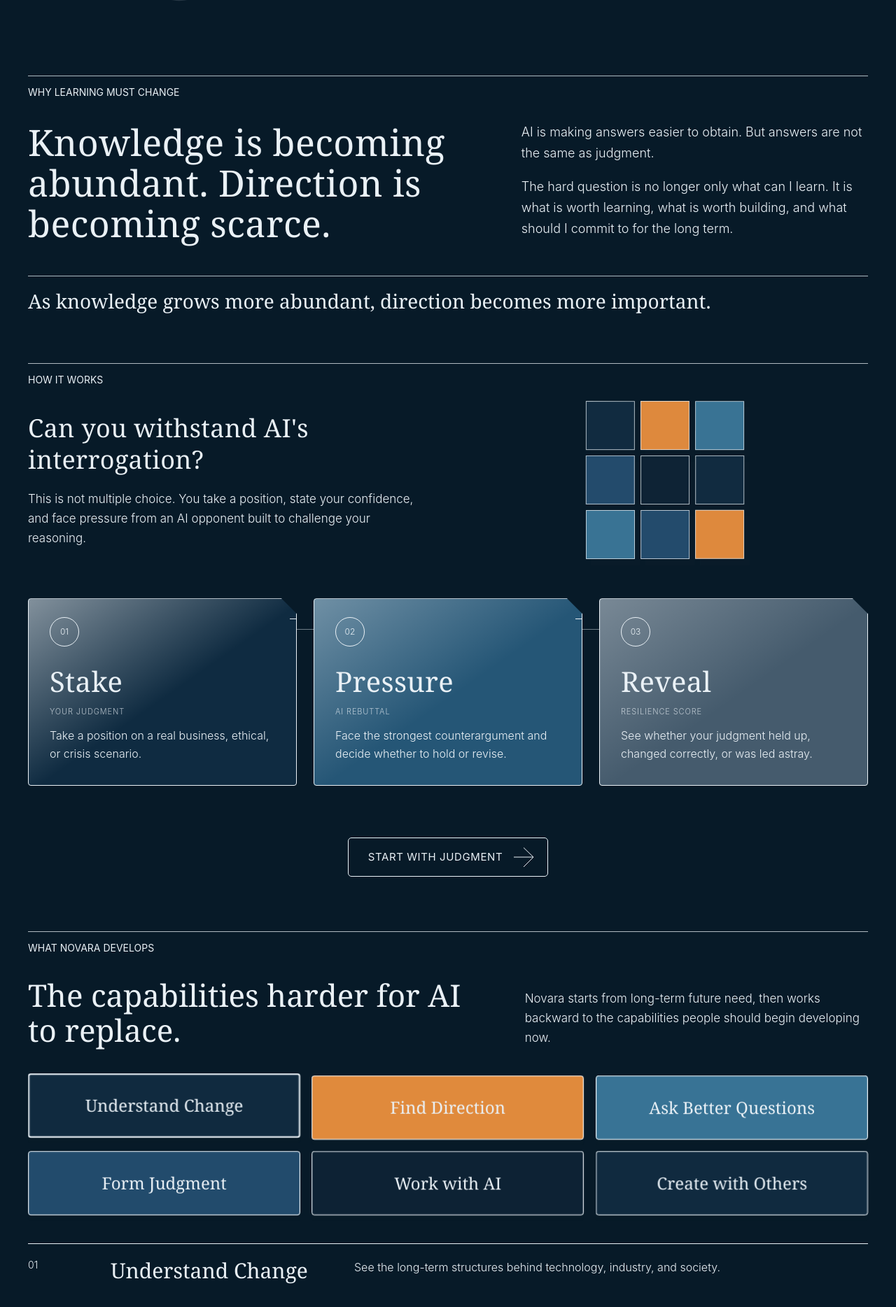
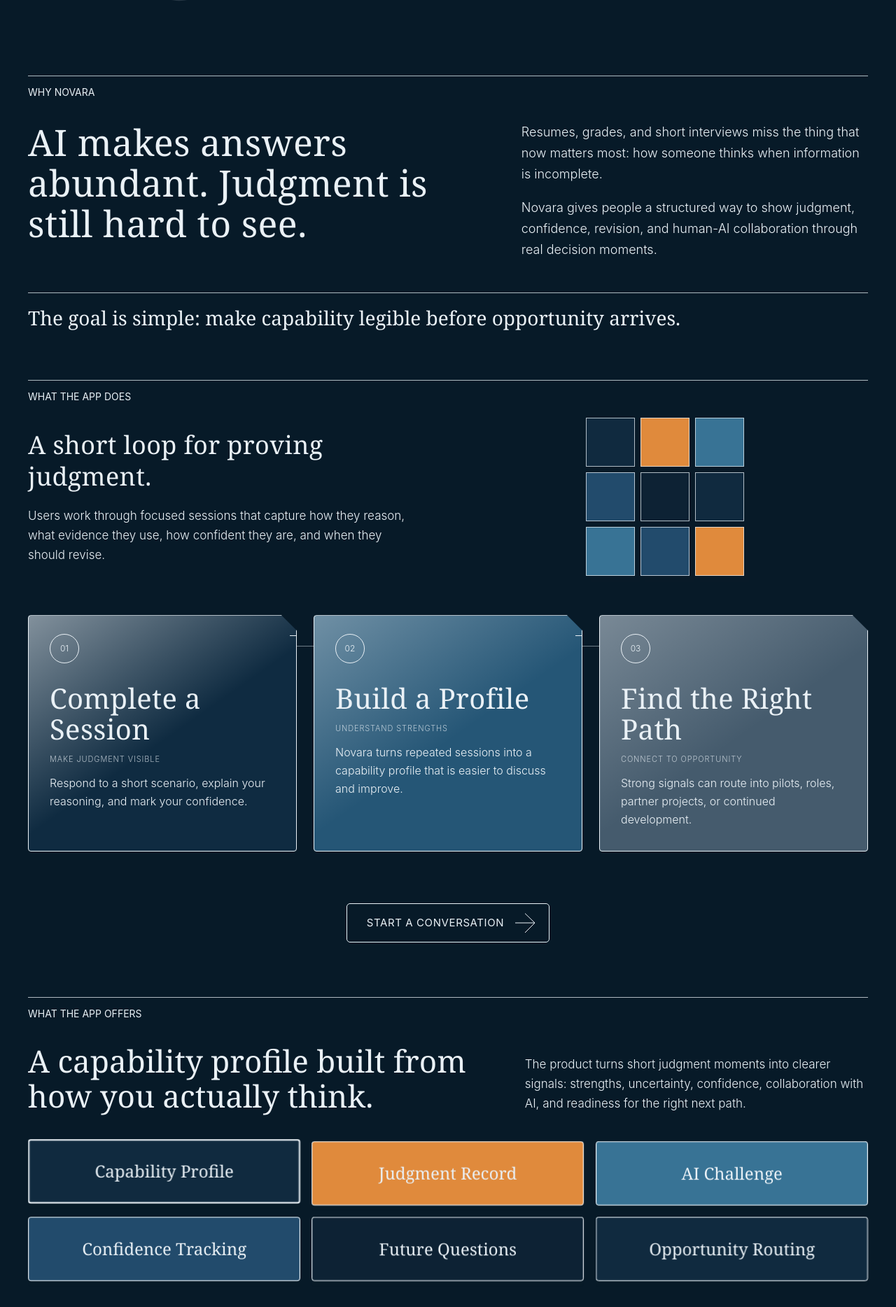
Before and after one commit to ricardozuloaga1/novara-website-source-code, a React (Vite) app: page / in a window 1280 px wide. Shown: the part 880-2748 px from the top of the page at 70% size. Built offline with nearby package versions, Linux system fonts and the light colour scheme.

Commit message:
Make Novara site contact-first

```diff
--- a/src/App.tsx
+++ b/src/App.tsx
@@ -2,71 +2,71 @@ import { useEffect, useRef, useState } from "react";
 
 const capabilityPaths = [
   {
-    title: "Understand Change",
-    body: "See the long-term structures behind technology, industry, and society.",
+    title: "Capability Profile",
+    body: "A readable view of strengths, growth areas, and capability signals.",
     color: "var(--paper)",
   },
   {
-    title: "Find Direction",
-    body: "Identify what is worth a ten- or twenty-year commitment.",
+    title: "Judgment Record",
+    body: "A log of what you noticed, what you believed, and how your view changed.",
     color: "var(--amber)",
   },
   {
-    title: "Ask Better Questions",
-    body: "Move beyond existing answers toward questions that define the future.",
+    title: "AI Challenge",
+    body: "Structured pressure from AI so strong reasoning can be tested, not just stated.",
     color: "var(--steel)",
   },
   {
-    title: "Form Judgment",
-    body: "Reason through uncertainty, disagreement, and pressure.",
+    title: "Confidence Tracking",
+    body: "See where conviction is earned, where uncertainty remains, and where revision is needed.",
     color: "var(--moss)",
   },
   {
-    title: "Work with AI",
-    body: "Set goals, verify results, and use AI without outsourcing responsibility.",
+    title: "Future Questions",
+    body: "Prompts and scenarios that surface what someone is able to understand and build toward.",
     color: "var(--limestone)",
   },
   {
-    title: "Create with Others",
-    body: "Turn understanding into real projects and long-term value.",
+    title: "Opportunity Routing",
+    body: "A path from visible capability to pilots, roles, partners, and long-term projects.",
     color: "var(--paper)",
   },
 ];
 
 const tracks = [
   {
-    title: "Stake",
-    meta: "Your judgment",
-    body: "Take a position on a real business, ethical, or crisis scenario.",
+    title: "Complete a Session",
+    meta: "Make judgment visible",
+    body: "Respond to a short scenario, explain your reasoning, and mark your confidence.",
   },
   {
-    title: "Pressure",
-    meta: "AI rebuttal",
-    body: "Face the strongest counterargument and decide whether to hold or revise.",
+    title: "Build a Profile",
+    meta: "Understand strengths",
+    body: "Novara turns repeated sessions into a capability profile that is easier to discuss and improve.",
   },
   {
-    title: "Reveal",
-    meta: "Resilience score",
-    body: "See whether your judgment held up, changed correctly, or was led astray.",
+    title: "Find the Right Path",
+    meta: "Connect to opportunity",
+    body: "Strong signals can route into pilots, roles, partner projects, or continued development.",
   },
 ];
 
 const happens = [
   {
-    title: "Individuals",
-    body: "Students, founders, researchers, operators, and people with a long-term interest in the future.",
+    title: "Candidates",
+    body: "People who want a clearer way to show judgment, direction, and capability beyond a resume.",
   },
   {
-    title: "Future Enterprise Partners",
-    body: "Organizations preparing for important future directions, talent shifts, and long-term strategic choices.",
+    title: "Teams",
+    body: "Organizations looking for better signals of judgment, learning ability, and AI-era capability.",
   },
   {
-    title: "Education Partners",
-    body: "Schools, universities, and learning organizations exploring capability development in the AI era.",
+    title: "Schools",
+    body: "Learning communities exploring how to develop and recognize capabilities that stay valuable.",
   },
   {
-    title: "City Partners",
-    body: "Local ecosystem builders connecting talent, enterprise, capital, and global opportunity.",
+    title: "Partners",
+    body: "Institutions, cities, and ecosystem builders that want stronger routes from potential to work.",
   },
 ];
 
@@ -125,10 +125,10 @@ const jobTracks = [
 ];
 
 const footerGroups = [
-  ["Judgment Arena", "Take the Challenge", "AI Rebuttal", "Resilience Score"],
-  ["Why Novara", "Future Questions", "Future Capability", "Manifesto"],
-  ["Build Together", "Partners", "City Nodes", "Global Experts"],
-  ["Engage", "Apply", "Open Tracks", "Contact"],
+  ["Product", "Capability Profile", "Judgment Sessions", "Opportunity Routing"],
+  ["Company", "Why Novara", "Future Capability", "Partners"],
+  ["Paths", "Candidates", "Teams", "Schools"],
+  ["Engage", "Contact", "Open Tracks", "Founding Cohort"],
 ];
 
 const assemblyBlocks = [
@@ -165,19 +165,19 @@ function ArrowIcon() {
 function Header() {
   const [isMenuOpen, setIsMenuOpen] = useState(false);
   const links = [
-    ["Arena", "/#arena"],
+    ["Product", "/#system"],
     ["Why", "/#why"],
-    ["Capability", "/#network"],
-    ["Challenges", "/#challenges"],
-    ["Partners", "/#partners"],
-    ["Apply", "/#apply"],
+    ["Offers", "/#network"],
+    ["Who", "/#partners"],
+    ["Jobs", "/jobs"],
+    ["Contact", "/#contact"],
   ];
 
   return (
     <header className="site-header">
       <div className="header-inner">
-        <a className="apply-block" href="/#apply">
-          Apply
+        <a className="apply-block" href="/#contact">
+          Contact
         </a>
         <div className="nav-shell">
           <nav className="main-nav" aria-label="Primary navigation">
@@ -216,19 +216,19 @@ function Header() {
 function Hero() {
   return (
     <section className="hero-section" id="arena">
-      <p className="hero-eyebrow">Judgment Arena</p>
-      <h1>The future will not reward those who know the most</h1>
+      <p className="hero-eyebrow">Global capability network for the AI era</p>
+      <h1>Know your strengths. Build what matters next.</h1>
       <p>
-        It will reward people who can see what is coming, withstand challenge, revise when
-        needed, and make better long-term judgments.
+        Novara is a capability platform for the AI era. The app helps people record judgment,
+        understand their strengths, and connect credible capability signals to real opportunities.
       </p>
       <div className="hero-actions">
-        <a className="outline-cta primary" href="/#system">
-          <span>Take the challenge</span>
+        <a className="outline-cta primary" href="/#contact">
+          <span>Get in touch</span>
           <ArrowIcon />
         </a>
         <a className="outline-cta" href="/#why">
-          <span>Why Novara</span>
+          <span>See how it works</span>
         </a>
       </div>
     </section>
@@ -345,21 +345,22 @@ function WhyNow() {
   return (
     <section className="spc-section statement-section" id="why">
       <div className="section-label">
-        <h2>Why learning must change</h2>
+        <h2>Why Novara</h2>
       </div>
       <div className="statement-grid">
-        <h2>Knowledge is becoming abundant. Direction is becoming scarce.</h2>
+        <h2>AI makes answers abundant. Judgment is still hard to see.</h2>
         <div>
           <p>
-            AI is making answers easier to obtain. But answers are not the same as judgment.
+            Resumes, grades, and short interviews miss the thing that now matters most: how
+            someone thinks when information is incomplete.
           </p>
           <p>
-            The hard question is no longer only what can I learn. It is what is worth learning,
-            what is worth building, and what should I commit to for the long term.
+            Novara gives people a structured way to show judgment, confidence, revision, and
+            human-AI collaboration through real decision moments.
           </p>
         </div>
       </div>
-      <p className="beat-line">As knowledge grows more abundant, direction becomes more important.</p>
+      <p className="beat-line">The goal is simple: make capability legible before opportunity arrives.</p>
     </section>
   );
 }
@@ -421,14 +422,14 @@ function HowToStart() {
   return (
     <section className="spc-section how-section" id="system">
       <div className="section-label">
-        <h2>How it works</h2>
+        <h2>What the app does</h2>
       </div>
       <div className="intro-grid">
         <div>
-          <h3>Can you withstand AI's interrogation?</h3>
+          <h3>A short loop for proving judgment.</h3>
           <p>
-            This is not multiple choice. You take a position, state your confidence, and face
-            pressure from an AI opponent built to challenge your reasoning.
+            Users work through focused sessions that capture how they reason, what evidence they
+            use, how confident they are, and when they should revise.
           </p>
         </div>
         <div className="system-object" ref={objectRef} aria-hidden="true">
@@ -443,7 +444,7 @@ function HowToStart() {
       </div>
       <div className="track-cards">
         {tracks.map((track, index) => (
-          <a className="track-card" href="#apply" key={track.title}>
+          <a className="track-card" href="#contact" key={track.title}>
             <span className="track-number">{String(index + 1).padStart(2, "0")}</span>
             <h3>{track.title}</h3>
             <p className="meta">{track.meta}</p>
@@ -452,8 +453,8 @@ function HowToStart() {
         ))}
       </div>
       <div className="center-cta">
-        <a className="outline-cta large" href="#apply">
-          <span>Start with judgment</span>
+        <a className="outline-cta large" href="#contact">
+          <span>Start a conversation</span>
           <ArrowIcon />
         </a>
       </div>
@@ -514,13 +515,13 @@ function CapabilityPaths() {
   return (
     <section className="spc-section paths-section" id="network">
       <div className="section-label">
-        <h2>What Novara develops</h2>
+        <h2>What the app offers</h2>
       </div>
       <div className="paths-heading">
-        <h2>The capabilities harder for AI to replace.</h2>
+        <h2>A capability profile built from how you actually think.</h2>
         <p>
-          Novara starts from long-term future need, then works backward to the capabilities people
-          should begin developing now.
+          The product turns short judgment moments into clearer signals: strengths, uncertainty,
+          confidence, collaboration with AI, and readiness for the right next path.
         </p>
       </div>
       <div className="paths-grid" ref={gridRef}>
@@ -543,7 +544,7 @@ function CapabilityPaths() {
       </div>
       <div className="center-cta compact">
         <a className="outline-cta" href="#challenges">
-          Explore challenges
+          See the problem
         </a>
       </div>
     </section>
@@ -554,20 +555,20 @@ function GlobalChallenges() {
   return (
     <section className="spc-section challenge-section" id="challenges">
       <div className="section-label">
-        <h2>Global Challenges</h2>
+        <h2>The problem</h2>
       </div>
       <div className="challenge-grid">
         <div>
-          <h2>Future capability cannot be discovered through exams alone.</h2>
+          <h2>Potential is everywhere. Reliable signals are not.</h2>
           <p>
-            Novara Global Challenges validate capability through real problems, complex choices,
-            AI collaboration, and actual creation.
+            AI changes what people can produce. It also makes it harder to know who understands,
+            who is guessing, and who can make decisions under pressure.
           </p>
         </div>
         <div className="challenge-points">
-          <p>We look for people who can discover important questions.</p>
-          <p>We test who can form judgment amid uncertainty.</p>
-          <p>We connect strong judgment to creation, partners, and responsibility.</p>
+          <p>Traditional credentials are too slow and too narrow.</p>
+          <p>AI output can hide weak reasoning behind polished answers.</p>
+          <p>Partners need better ways to identify people ready for meaningful work.</p>
         </div>
       </div>
     </section>
@@ -579,12 +580,12 @@ function EntryPoints() {
     <section className="happens-section" id="partners">
       <div className="happens-inner">
         <aside>
-          <p>Entry points</p>
+          <p>Who it is for</p>
           <ol>
-            <li>Individuals</li>
-            <li>Enterprises</li>
-            <li>Education</li>
-            <li>Cities</li>
+            <li>Candidates</li>
+            <li>Teams</li>
+            <li>Schools</li>
+            <li>Partners</li>
           </ol>
         </aside>
         <div className="happens-content">
@@ -604,27 +605,58 @@ function LandingLinks() {
   return (
     <section className="spc-section landing-links" aria-label="Explore more">
       <div className="section-label">
-        <h2>Build the future together</h2>
+        <h2>Explore Novara</h2>
       </div>
       <div className="landing-link-grid">
         <a className="landing-link-card why-link" href="#why">
           <span>Why Novara</span>
-          <h2>A new path for the AI era</h2>
-          <p>Starting from future questions, building future capability, and creating long-term value.</p>
+          <h2>The thesis behind the company</h2>
+          <p>AI makes information abundant. Novara focuses on the judgment layer that remains scarce.</p>
           <strong>Read the thesis</strong>
         </a>
         <a className="landing-link-card team-link" href="/team">
           <span>Team</span>
-          <h2>Meet the people building Novara</h2>
-          <p>Team, advisors, operating ownership, and the public structure behind the network.</p>
+          <h2>Who is building it</h2>
+          <p>Company stewardship, capability design, partner trust, and long-term operating quality.</p>
           <strong>Open team page</strong>
         </a>
         <a className="landing-link-card jobs-link" href="/jobs">
           <span>Recruiting</span>
-          <h2>View current open tracks</h2>
-          <p>Role categories, selected track review, and the job-specific application path.</p>
+          <h2>Help build the platform</h2>
+          <p>Open tracks for people working across product, partnerships, strategy, and operations.</p>
           <strong>Open jobs page</strong>
         </a>
+      </div>
+    </section>
+  );
+}
+
+function UpcomingPilot() {
+  return (
+    <section className="spc-section pilot-news" id="pilot">
+      <div className="section-label">
+        <h2>Upcoming</h2>
+      </div>
+      <div className="pilot-news-inner">
+        <div className="pilot-news-copy">
+          <p>Founding cohort</p>
+          <h2>A pilot is being prepared for early college users.</h2>
+          <span>
+            Novara is testing early learning experiences with a small founding cohort. The public
+            website remains the main place to understand the company, reach the team, and follow
+            upcoming pilots.
+          </span>
+          <a className="outline-cta" href="#contact">
+            <span>Ask about the cohort</span>
+            <ArrowIcon />
+          </a>
+        </div>
+        <figure className="pilot-flyer">
+          <img
+            alt="Novara founding cohort flyer"
+            src="/novara-founding-cohort-flyer.png"
+          />
+        </figure>
       </div>
     </section>
   );
@@ -733,9 +765,9 @@ function StayInLoop() {
   const [submitted, setSubmitted] = useState(false);
 
   return (
-    <section className="loop-section" id="apply">
+    <section className="loop-section" id="contact">
       <div className="loop-inner">
-        <h2>The future is already here. We hope to meet you in it.</h2>
+        <h2>Contact Novara.</h2>
         <form
           className="intake-form"
           onSubmit={(event) => {
@@ -765,19 +797,21 @@ function StayInLoop() {
             Path
             <select defaultValue="">
               <option value="" disabled>Select one</option>
-              <option>Individual</option>
-              <option>Partner</option>
-              <option>City partner</option>
-              <option>Expert or mentor</option>
+              <option>General introduction</option>
+              <option>Candidate or contributor</option>
+              <option>Team or employer</option>
+              <option>School or university</option>
+              <option>Strategic partner</option>
+              <option>Founding cohort pilot</option>
             </select>
           </label>
           <label>
-            Future question
-            <input placeholder="What future question matters most to you?" type="text" />
+            Message
+            <input placeholder="How would you like to connect?" type="text" />
           </label>
-          <button type="submit">Submit intake</button>
+          <button type="submit">Send message</button>
           <p className={`form-status ${submitted ? "visible" : ""}`}>
-            Received. We will route this through the right Novara path.
+            Received. We will route this to the right Novara contact path.
           </p>
         </form>
       </div>
@@ -815,6 +849,7 @@ function LandingPage({ onLightChange }: { onLightChange: (isOn: boolean) => void
       <CapabilityPaths />
       <GlobalChallenges />
       <EntryPoints />
+      <UpcomingPilot />
       <LandingLinks />
       <StayInLoop />
     </main>
@@ -849,8 +884,8 @@ function JobsPage() {
       />
       <JobApplications />
       <section className="page-cta">
-        <a className="outline-cta large" href="/#apply">
-          <span>Join general intake</span>
+        <a className="outline-cta large" href="/#contact">
+          <span>Contact Novara</span>
           <ArrowIcon />
         </a>
       </section>
--- a/src/styles.css
+++ b/src/styles.css
@@ -950,6 +950,79 @@ input {
   line-height: 26px;
 }
 
+.pilot-news {
+  padding: 58px 0 70px;
+}
+
+.pilot-news-inner {
+  display: grid;
+  grid-template-columns: minmax(0, 0.72fr) minmax(360px, 0.88fr);
+  gap: 48px;
+  align-items: center;
+  padding-top: 30px;
+}
+
+.pilot-news-copy {
+  display: flex;
+  min-height: 420px;
+  flex-direction: column;
+  justify-content: center;
+  border: 1px solid var(--ink);
+  border-radius: 4px;
+  padding: 34px;
+  background:
+    radial-gradient(circle at 100% 0%, color-mix(in srgb, var(--amber) 22%, transparent), transparent 34%),
+    color-mix(in srgb, var(--paper) 82%, var(--surface));
+  color: #1f2a33;
+}
+
+.pilot-news-copy p {
+  margin: 0 0 26px;
+  color: rgba(31, 42, 51, 0.68);
+  font-size: 11px;
+  font-weight: 400;
+  letter-spacing: 0.88px;
+  line-height: 16px;
+  text-transform: uppercase;
+}
+
+.pilot-news-copy h2 {
+  max-width: 520px;
+  margin: 0;
+  font-family: var(--serif);
+  font-size: 46px;
+  font-weight: 400;
+  line-height: 52px;
+}
+
+.pilot-news-copy span {
+  display: block;
+  max-width: 560px;
+  margin: 22px 0 30px;
+  font-size: 17px;
+  line-height: 28px;
+}
+
+.pilot-news-copy .outline-cta {
+  align-self: flex-start;
+  border-color: #1f2a33;
+  color: #1f2a33;
+}
+
+.pilot-flyer {
+  display: flex;
+  align-items: center;
+  justify-content: center;
+  margin: 0;
+  background: transparent;
+}
+
+.pilot-flyer img {
+  display: block;
+  width: 100%;
+  height: auto;
+}
+
 .landing-links {
   padding: 58px 0 66px;
 }
@@ -1538,6 +1611,7 @@ input:focus-visible {
   .challenge-grid,
   .track-cards,
   .landing-link-grid,
+  .pilot-news-inner,
   .happens-inner,
   .page-hero-inner,
   .team-heading,
@@ -1704,6 +1778,7 @@ input:focus-visible {
   .challenge-grid h2,
   .track-card h3,
   .landing-link-card h2,
+  .pilot-news-copy h2,
   .happens-content h2,
   .team-heading h2,
   .jobs-heading h2,
```
Also changed, not shown: public/novara-founding-cohort-flyer.png (added).
